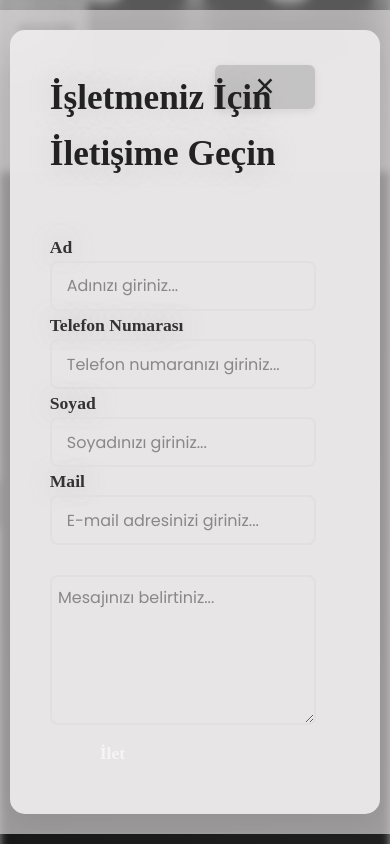
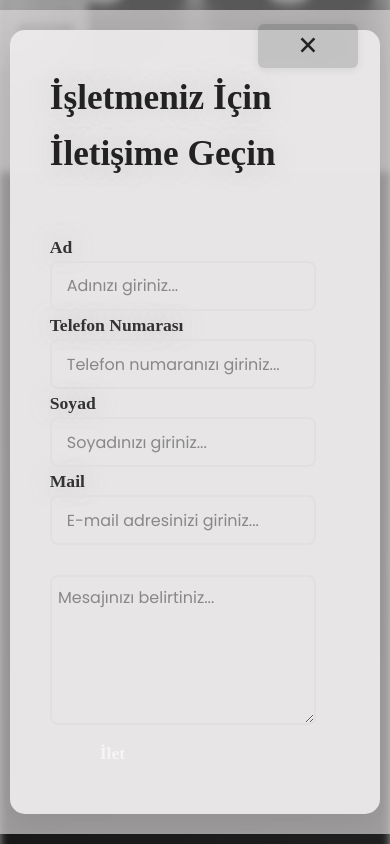
Before and after one commit to EsraErcan666/QR, a React (Vite) app: page /services in a window 390 px wide. Both pictures are taken after a click on the button "İletişim". Shown: the part 535-1379 px from the top of the page. Built offline with nearby package versions, Linux system fonts and the light colour scheme; a web font is replaced by a local one.

Commit message:
Navbar ortalandı

```diff
--- a/src/css/Contact.css
+++ b/src/css/Contact.css
@@ -521,8 +521,8 @@ button:hover {
 
 .close-modal-btn {
   position: absolute;
-  top: 65px;
-  right: 75px;
+  top: 24px;
+  right: 32px;
   z-index: 1001;
   font-size: 2.2rem;
   background: rgba(34,34,34,0.18);
--- a/src/css/Header.css
+++ b/src/css/Header.css
@@ -114,6 +114,7 @@
 /* HAMBURGER BUTTON */
 .hamburger {
     display: none;
+    position: relative;
     flex-direction: column;
     justify-content: space-between;
     width: 20px;
@@ -226,6 +227,16 @@
         height: calc(100vh - 70px);
 
     }
+    .nav-list {
+        align-items: center;
+        justify-content: center;
+        width: 100%;
+    }
+    .nav-item{
+        display: flex;
+        justify-content: center;
+        width: 100%;
+    }
 
     .nav-link {
         font-size: 1.1rem;
```
Also changed, not shown: src/components/Header.jsx (line endings or trailing spaces).
